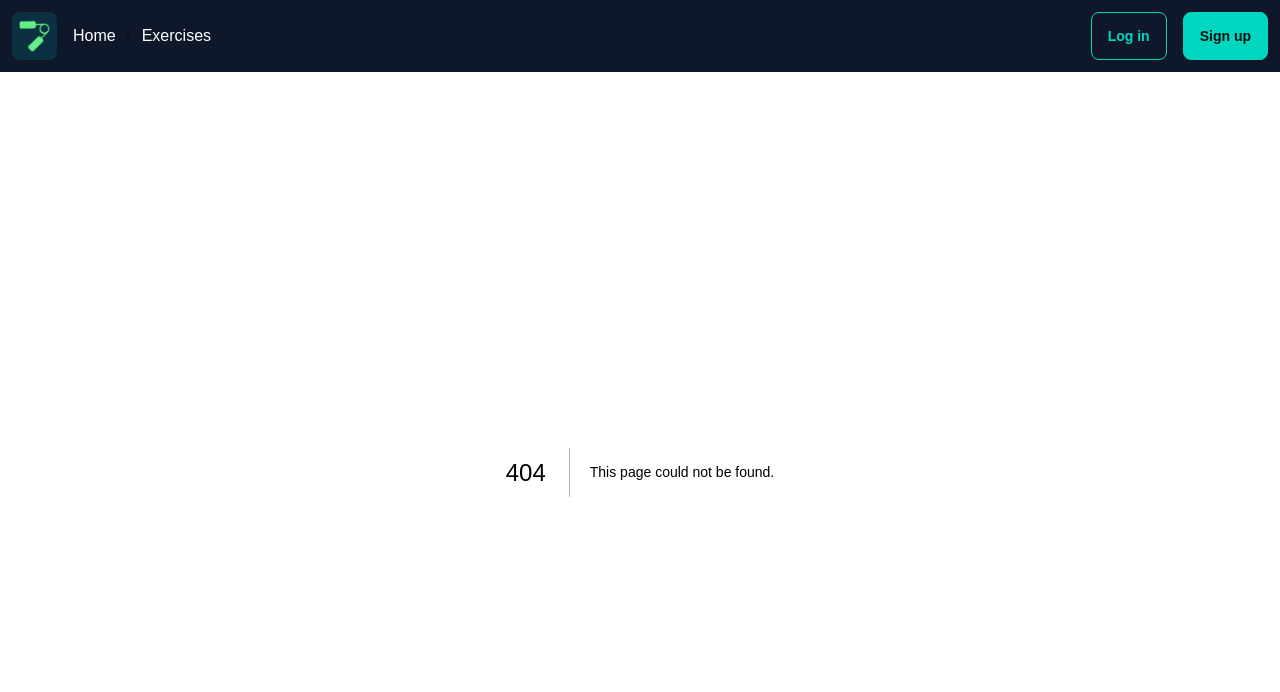
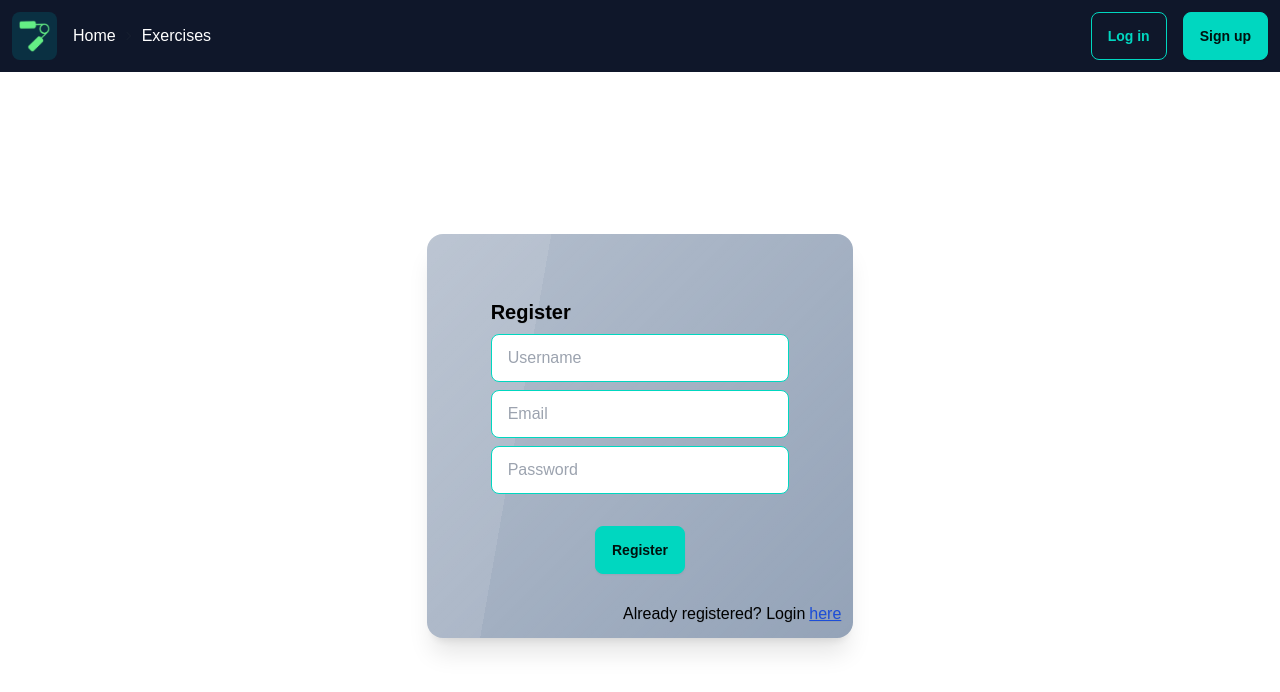
Before and after one commit to Lukheri/flex-max-client, a Next.js app: page /register in a window 1280 px wide. Before the commit this address had no page. Shown: the top 692 px of the page. Built offline with nearby package versions, Linux system fonts and the light colour scheme.

Commit message:
Added initial login and register page

```diff
--- a/app/components/Navbar.tsx
+++ b/app/components/Navbar.tsx
@@ -27,8 +27,8 @@ const Navbar = () => {
         </div>
       </div>
       <div className='navbar-end flex gap-4'>
-        <button className="btn btn-outline btn-accent">Log in</button>
-        <button className="btn btn-accent">Sign up</button>
+        <Link href={'/login'} className="btn btn-outline btn-accent">Log in</Link>
+        <Link href={'/register'} className="btn btn-accent">Sign up</Link>
       </div>
     </div>
   )
--- /dev/null
+++ b/app/login/page.tsx
@@ -0,0 +1,24 @@
+import Link from 'next/link'
+import React from 'react'
+
+const LoginPage = () => {
+  return (
+    <div className='flex justify-around items-center h-[calc(100vh-72px)]'>
+        <div className="card bg-slate-400 w-1/3 text-black glass shadow-xl p-8 pb-16 relative">
+            <div className="card-body justify-center">
+                <h1 className="card-title capitalize">Login</h1>
+                <input type="text" placeholder="Email" className="input input-bordered input-accent w-full" />
+                <input type="text" placeholder="Password" className="input input-bordered input-accent w-full" />
+            </div>
+            <div className="card-actions justify-center">
+                <button className="btn btn-accent">Login</button>
+            </div>
+            <p className='flex justify-end gap-1 mt-6 absolute right-3 bottom-3'>
+                No account? Register <Link href='/register' className='underline text-blue-700'>here</Link>
+            </p>
+        </div>
+    </div>
+  )
+}
+
+export default LoginPage
--- /dev/null
+++ b/app/register/page.tsx
@@ -0,0 +1,25 @@
+import Link from 'next/link'
+import React from 'react'
+
+const RegisterPage = () => {
+  return (
+    <div className='flex justify-around items-center h-[calc(100vh-72px)]'>
+        <div className="card bg-slate-400 w-1/3 text-black glass shadow-xl p-8 pb-16 relative">
+            <div className="card-body justify-center">
+                <h1 className="card-title capitalize">Register</h1>
+                <input type="text" placeholder="Username" className="input input-bordered input-accent w-full" />
+                <input type="text" placeholder="Email" className="input input-bordered input-accent w-full" />
+                <input type="text" placeholder="Password" className="input input-bordered input-accent w-full" />
+            </div>
+            <div className="card-actions justify-center">
+                <button className="btn btn-accent">Register</button>
+            </div>
+            <p className='flex justify-end gap-1 mt-6 absolute right-3 bottom-3'>
+                Already registered? Login <Link href='/login' className='underline text-blue-700'>here</Link>
+            </p>
+        </div>
+    </div>
+  )
+}
+
+export default RegisterPage
```
